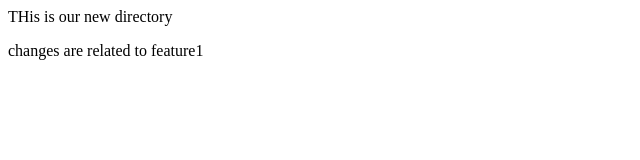
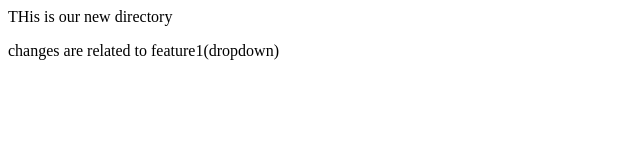
Before and after one commit to JatinGulati777/localrepo, a plain HTML site: page index.html in a window 1280 px wide. Shown: the full height of the page, 0-640 px from the left. Drawn offline with Linux system fonts and the light colour scheme.

Commit message:
added dropdown

```diff
--- a/index.html
+++ b/index.html
@@ -1,2 +1,2 @@
 <p>THis is our new directory</p>
-<p>changes are related to feature1</p>
+<p>changes are related to feature1(dropdown)</p>
```
